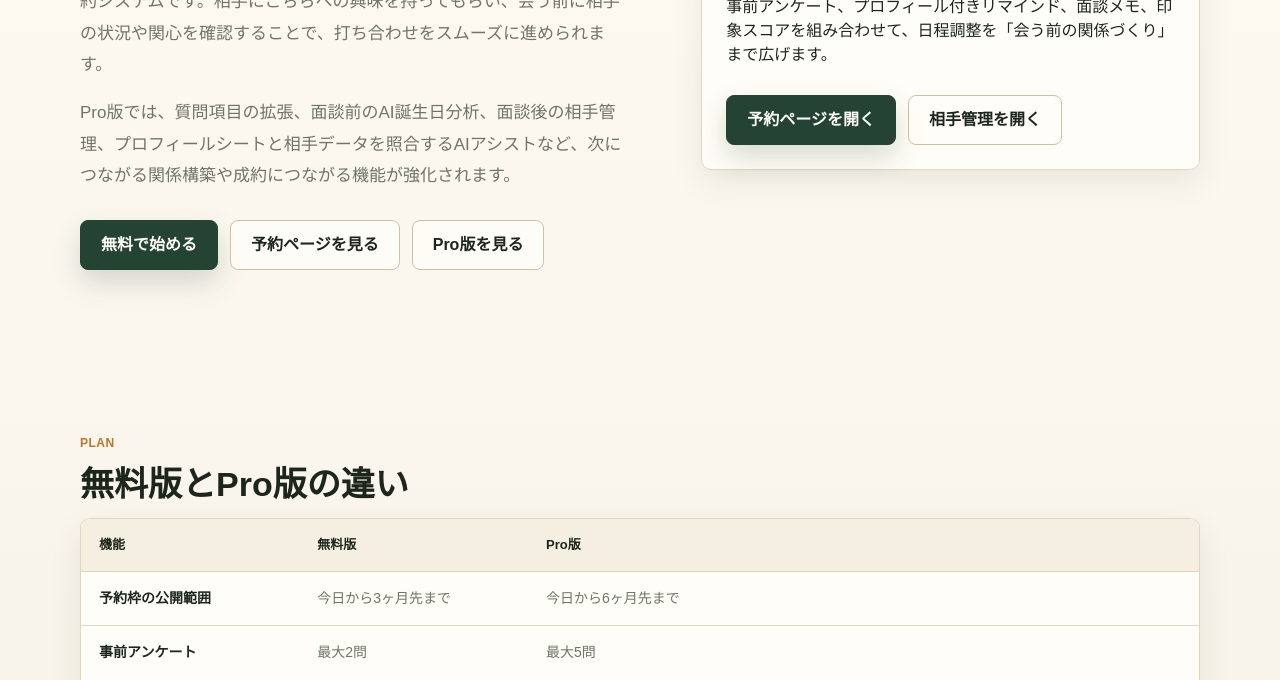
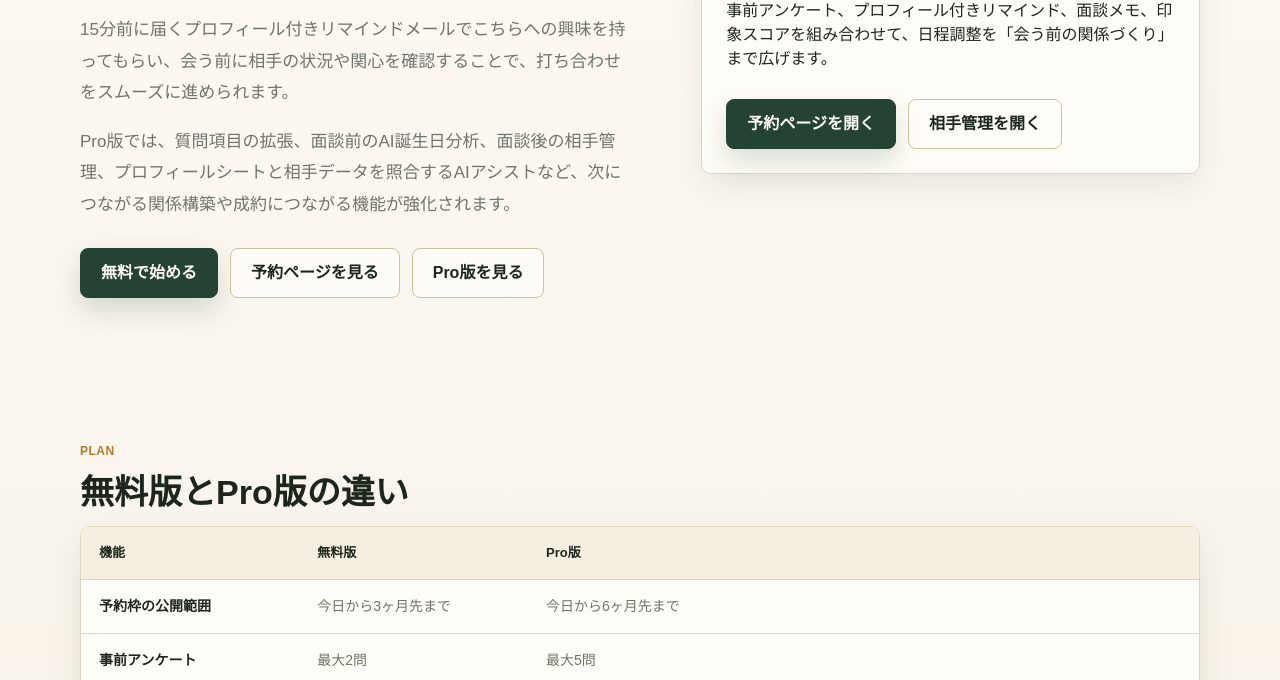
Before and after one commit to nekomura-ai/kimaru, a website: page public/index.html in a window 1280 px wide. Shown: the part 420-1100 px from the top of the page. Drawn offline with Linux system fonts and the light colour scheme.

Commit message:
Update homepage lead copy

```diff
--- a/public/index.html
+++ b/public/index.html
@@ -24,7 +24,8 @@
     <div>
       <p class="eyebrow">Scheduling + prep + CRM</p>
       <h1>日程がキマル。Pro版では契約がキマりやすく。</h1>
-      <p class="lead">キマルは、日程調整と事前アンケートと面談後の管理をひとつにした予約システムです。相手にこちらへの興味を持ってもらい、会う前に相手の状況や関心を確認することで、打ち合わせをスムーズに進められます。</p>
+      <p class="lead">キマルは、日程調整と事前アンケートと面談後の管理をひとつにした予約システムです。</p>
+      <p class="lead">15分前に届くプロフィール付きリマインドメールでこちらへの興味を持ってもらい、会う前に相手の状況や関心を確認することで、打ち合わせをスムーズに進められます。</p>
       <p class="lead">Pro版では、質問項目の拡張、面談前のAI誕生日分析、面談後の相手管理、プロフィールシートと相手データを照合するAIアシストなど、次につながる関係構築や成約につながる機能が強化されます。</p>
       <div class="actions">
         <a class="button primary" href="/signup.html">無料で始める</a>
```
